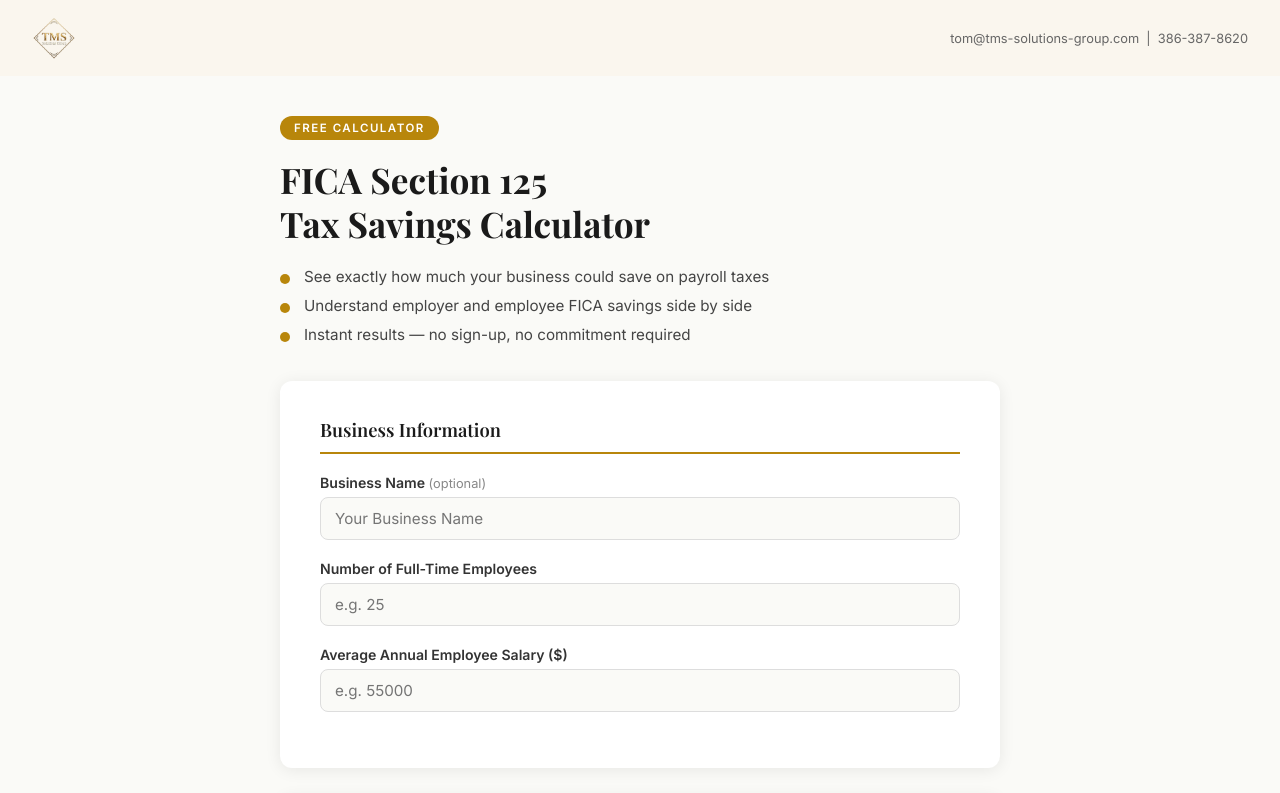
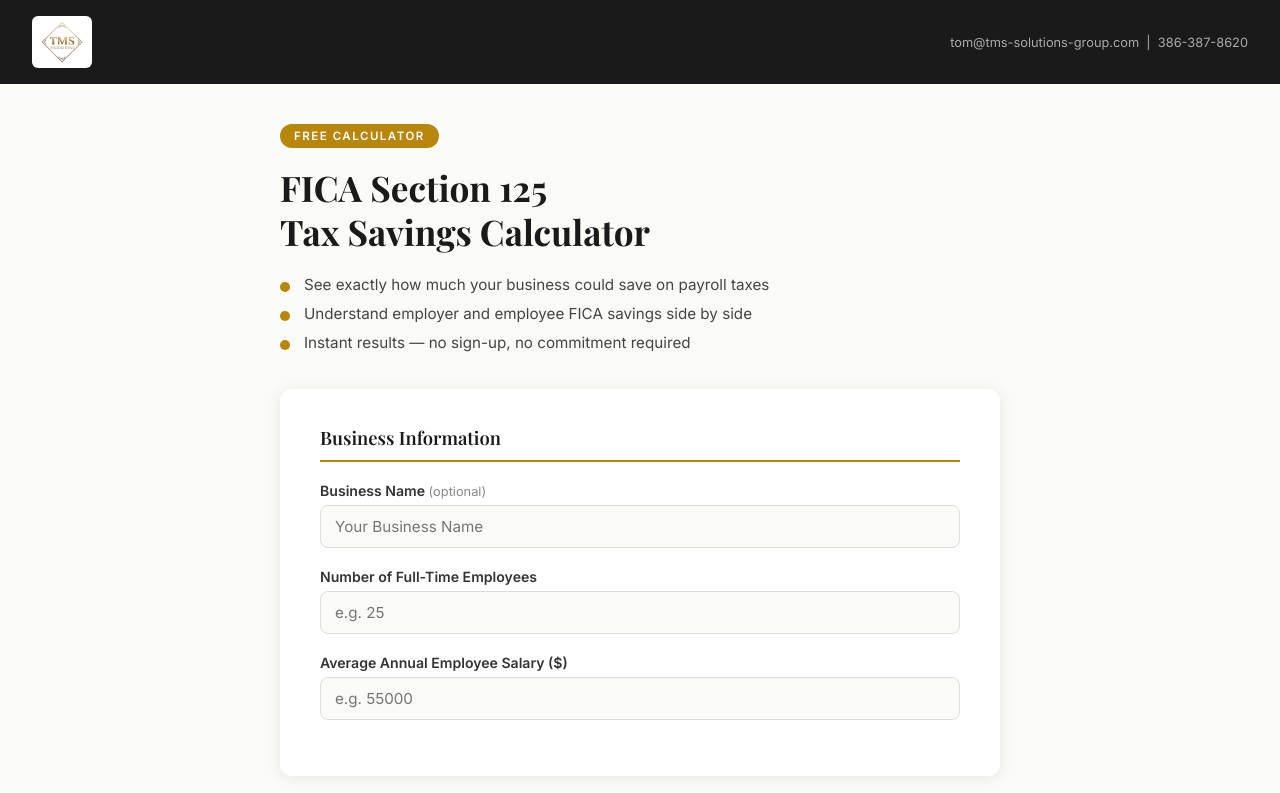
Before and after one commit to Tsparling1/tms-fica-calculator, a website: page public/index.html in a window 1280 px wide. Shown: the top 793 px of the page. Drawn offline with nearby package versions, Linux system fonts and the light colour scheme.

Commit message:
Dark header restored; logo wrapped in white pill

```diff
--- a/public/index.html
+++ b/public/index.html
@@ -20,8 +20,8 @@
 
     /* ── Header ── */
     header {
-      background: #FAF6EE;
-      color: #1a1a1a;
+      background: #1a1a1a;
+      color: #FAFAF7;
       padding: 16px 32px;
       display: flex;
       align-items: center;
@@ -35,10 +35,11 @@
       color: #B8860B;
       letter-spacing: 0.5px;
     }
+    .brand-logo-wrap { background: #fff; padding: 4px 8px; border-radius: 6px; display: inline-flex; align-items: center; }
     .brand-logo { height: 44px; width: auto; display: block; object-fit: contain; }
     header .contact {
       font-size: 0.8rem;
-      color: #666;
+      color: #aaa;
     }
 
     /* ── Main wrapper ── */
@@ -393,7 +394,7 @@
 
 <!-- Header -->
 <header>
-  <img src="/images/tms-logo.png" alt="TMS Solutions Group" class="brand-logo" />
+  <div class="brand-logo-wrap"><img src="/images/tms-logo.png" alt="TMS Solutions Group" class="brand-logo" /></div>
   <div class="contact">tom@tms-solutions-group.com &nbsp;|&nbsp; 386-387-8620</div>
 </header>
 
```
